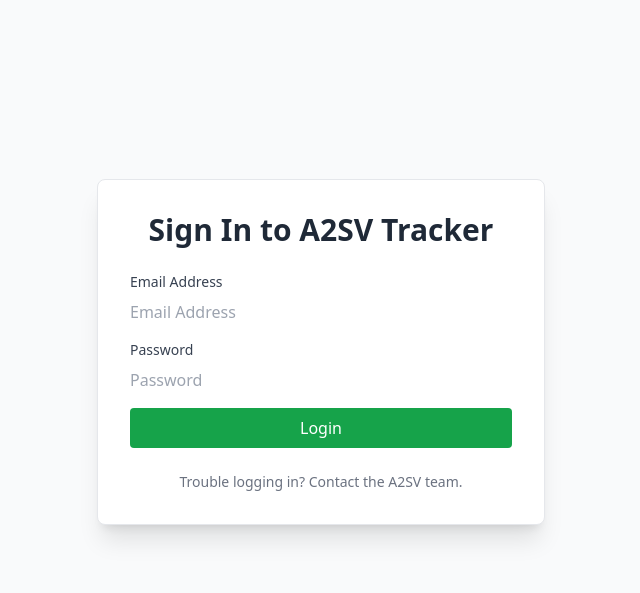
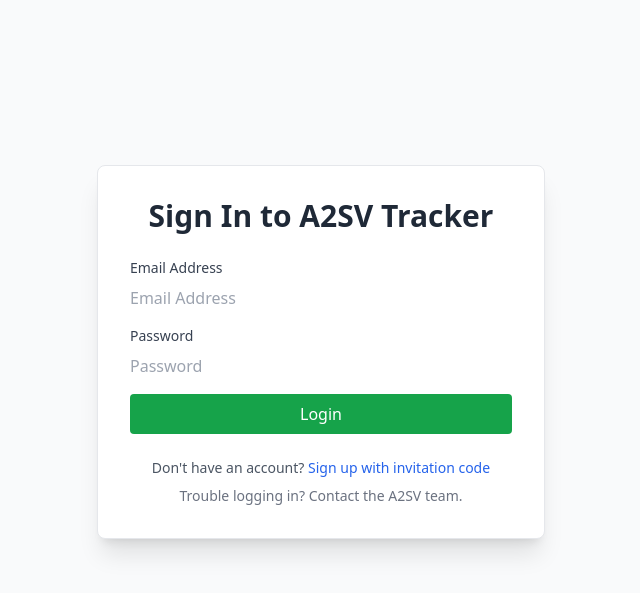
Before and after one commit to MeFerdi/a2sv-tracker, a Django app: page / in a window 1280 px wide. Shown: the top 593 px of the page, without its empty margins (319-959 px from the left). Run offline with Django 5.2, Linux system fonts and the light colour scheme; some libraries are stand-ins or nearby versions.

Commit message:
feat: update login page to include sign-up prompt with invitation code

```diff
--- a/templates/auth/login.html
+++ b/templates/auth/login.html
@@ -37,9 +37,17 @@
             </button>
         </form>
 
-        <p class="text-center text-sm text-gray-500 mt-6">
-            Trouble logging in? Contact the A2SV team.
-        </p>
+        <div class="mt-6 text-center">
+            <p class="text-sm text-gray-600">
+                Don't have an account?
+                <a href="{% url 'register' %}" class="text-blue-600 hover:underline font-medium">
+                    Sign up with invitation code
+                </a>
+            </p>
+            <p class="text-sm text-gray-500 mt-2">
+                Trouble logging in? Contact the A2SV team.
+            </p>
+        </div>
     </div>
 </div>
 
```
